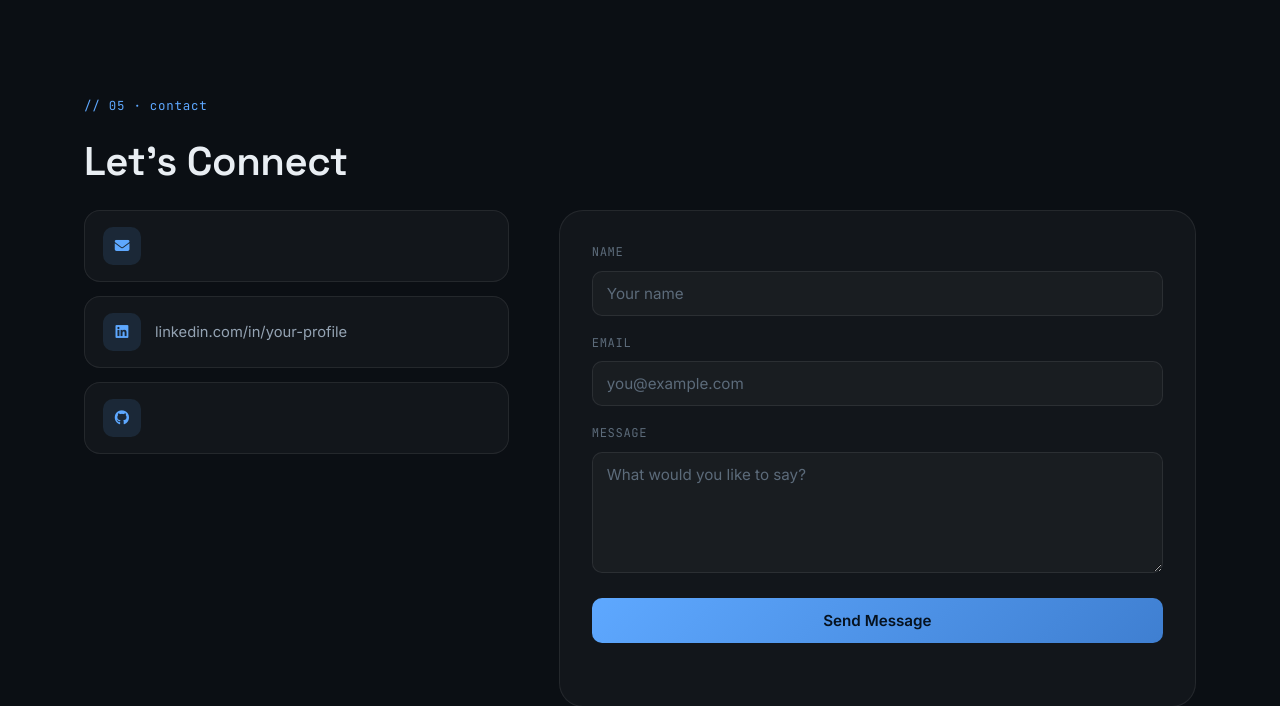
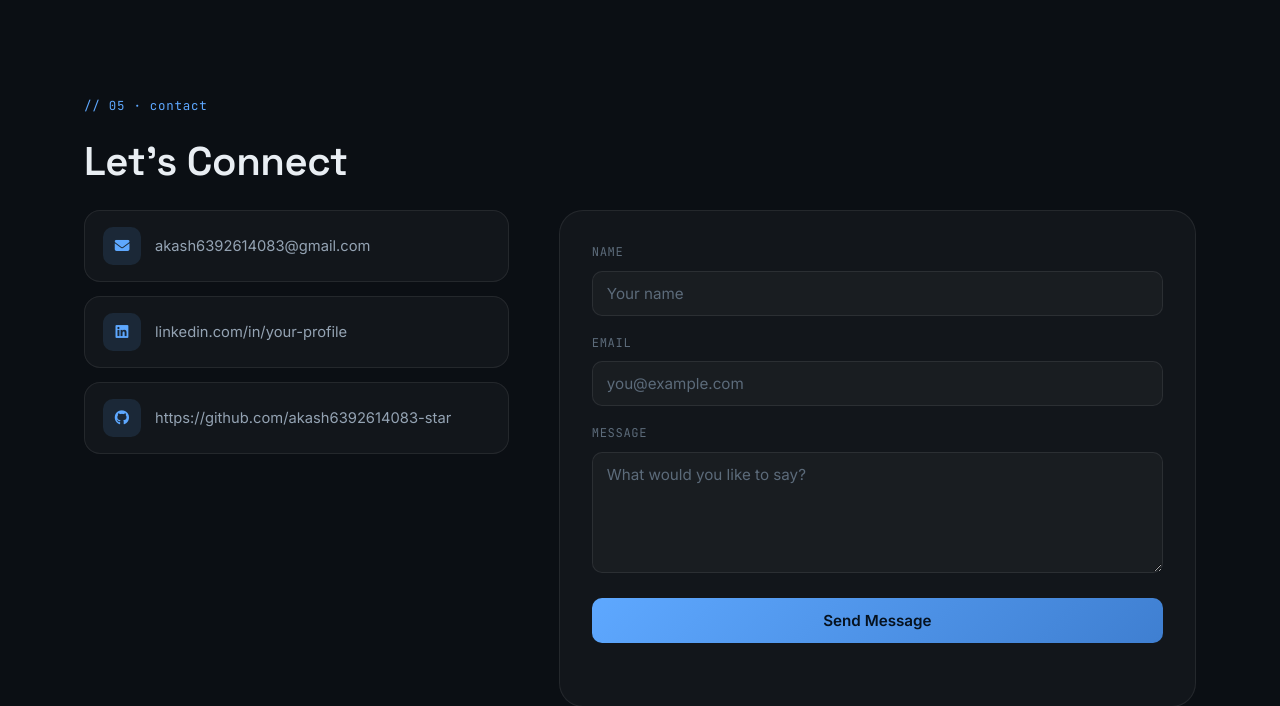
Before and after one commit to akash6392614083-star/portfolio, a Flask app: page / in a window 1280 px wide. Shown: the part 4507-5213 px from the top of the page. Run offline with Flask 3, Linux system fonts and the light colour scheme.

Commit message:
link added

```diff
--- a/templates/index.html
+++ b/templates/index.html
@@ -405,7 +405,7 @@
           <div class="contact__info reveal">
             <a href="mailto:akash6392614083@gmail.com" class="contact__item">
               <span class="contact__icon"><i class="fa-solid fa-envelope"></i></span>
-              <span></span>
+              <span>akash6392614083@gmail.com</span>
             </a>
             <a href="https://linkedin.com/in/your-profile" target="_blank" rel="noopener" class="contact__item">
               <span class="contact__icon"><i class="fa-brands fa-linkedin"></i></span>
@@ -413,7 +413,7 @@
             </a>
             <a href="https://github.com/akash6392614083-star" target="_blank" rel="noopener" class="contact__item">
               <span class="contact__icon"><i class="fa-brands fa-github"></i></span>
-              <span></span>
+              <span>https://github.com/akash6392614083-star</span>
             </a>
           </div>
 
```
